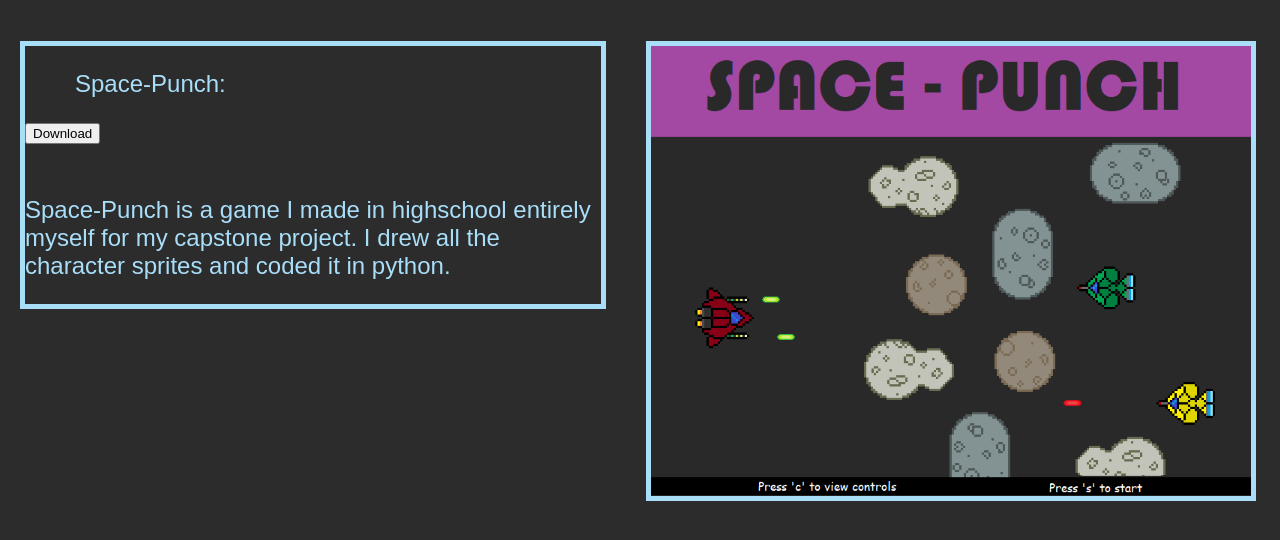
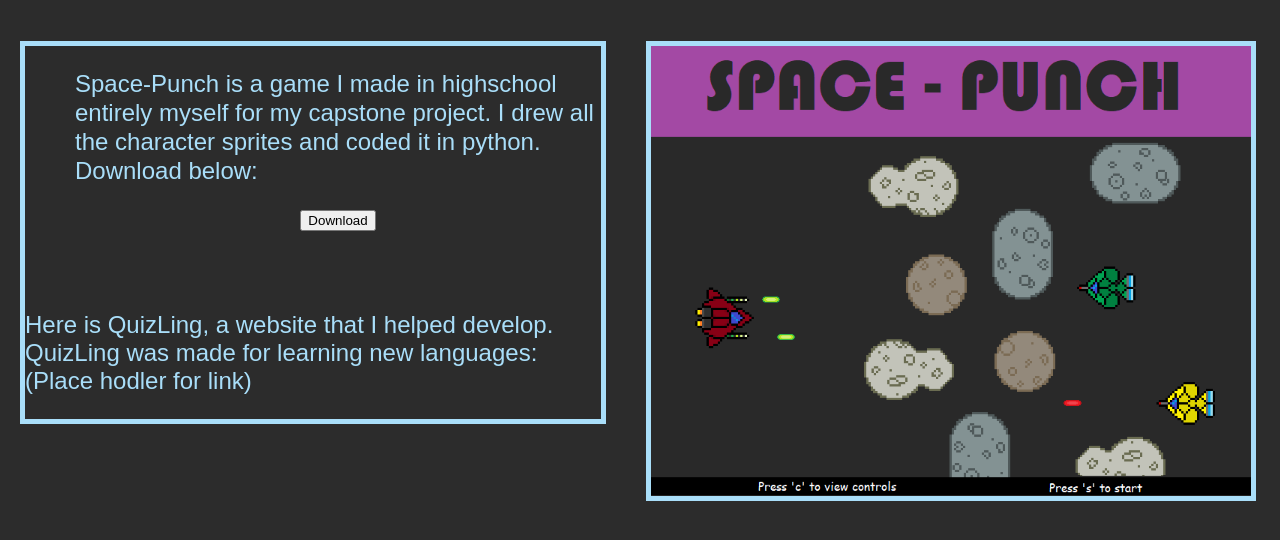
Before and after one commit to garrett-darts/garrett-darts.github.io, a plain HTML site: page projects.html in a window 1280 px wide. Shown: the part 202-742 px from the top of the page. Drawn offline with Linux system fonts and the light colour scheme.

Commit message:
adjusted projects tab

```diff
--- a/projects.html
+++ b/projects.html
@@ -22,14 +22,20 @@
     <div class="text-image-container">
         <div class="text-content">
             <p style="margin-left: 50px; line-height: 1.2;">
-            Space-Punch:
 
-            <form method="get" action="SP.exe">
-                <button type="submit">Download</button>
-            </form>
+                Space-Punch is a game I made in highschool entirely myself for my capstone project.
+                I drew all the character sprites and coded it in python.
+                Download below:
+                <div class="centered-button">
+                    <form method="get" action="SP.exe">
+                    <button type="submit">Download</button>
+                </form>
+            </div>
             <br>
-            Space-Punch is a game I made in highschool entirely myself for my capstone project.
-            I drew all the character sprites and coded it in python.
+
+            <br>
+                Here is QuizLing, a website that I helped develop. QuizLing was made for learning new languages:
+                <br>(Place hodler for link)
             </p>
         </div>
         <div class="image-content">
--- a/styles.css
+++ b/styles.css
@@ -72,5 +72,10 @@ body {
     .button-header:active {
         background-color: #A9DEF9;
     }
+    .centered-button {
+        display: flex;
+        justify-content: center;
+        margin-left: 50px;
+    }
 
 }
```
Also changed, not shown: info.html (+4 -4 lines).
